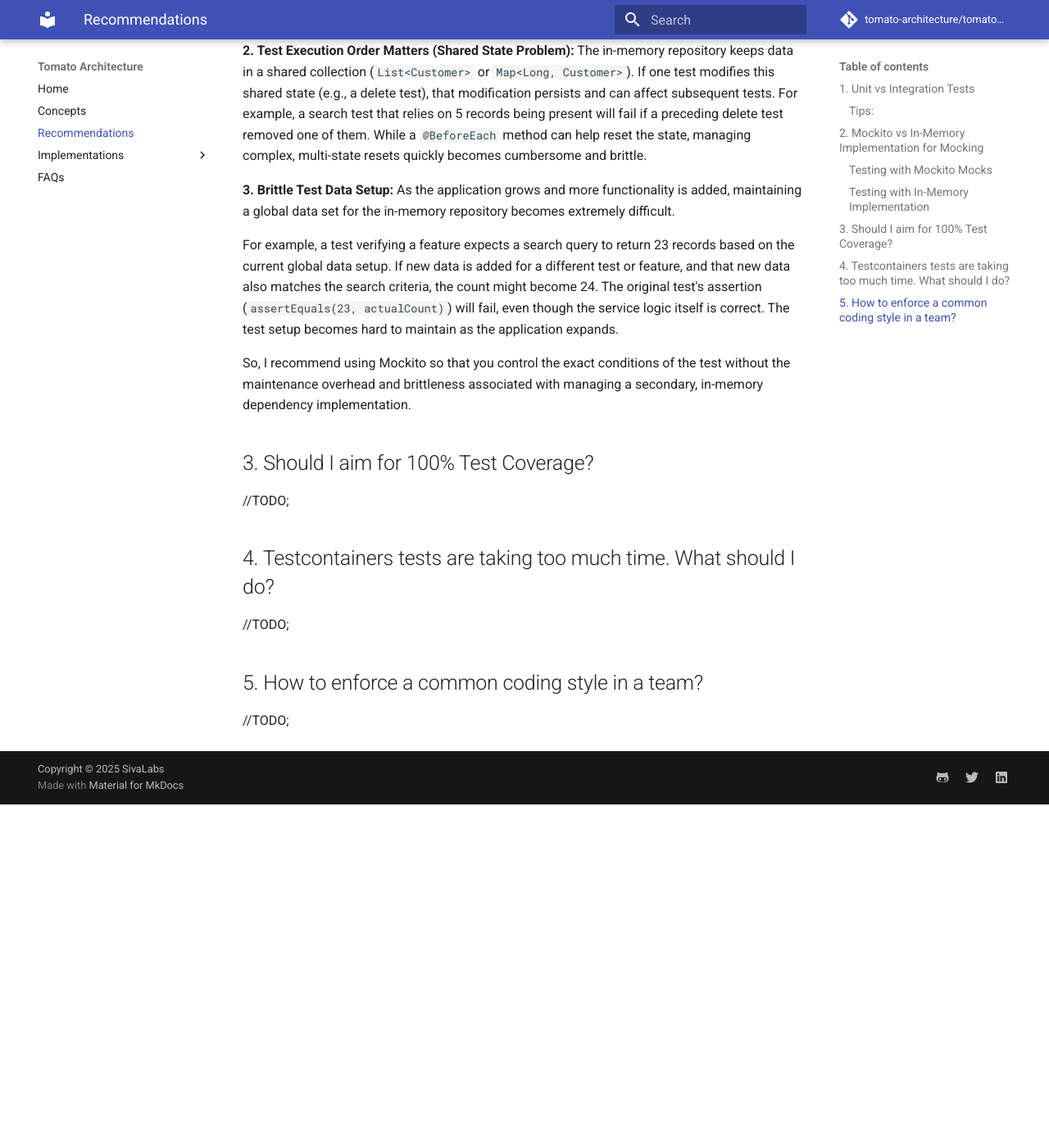
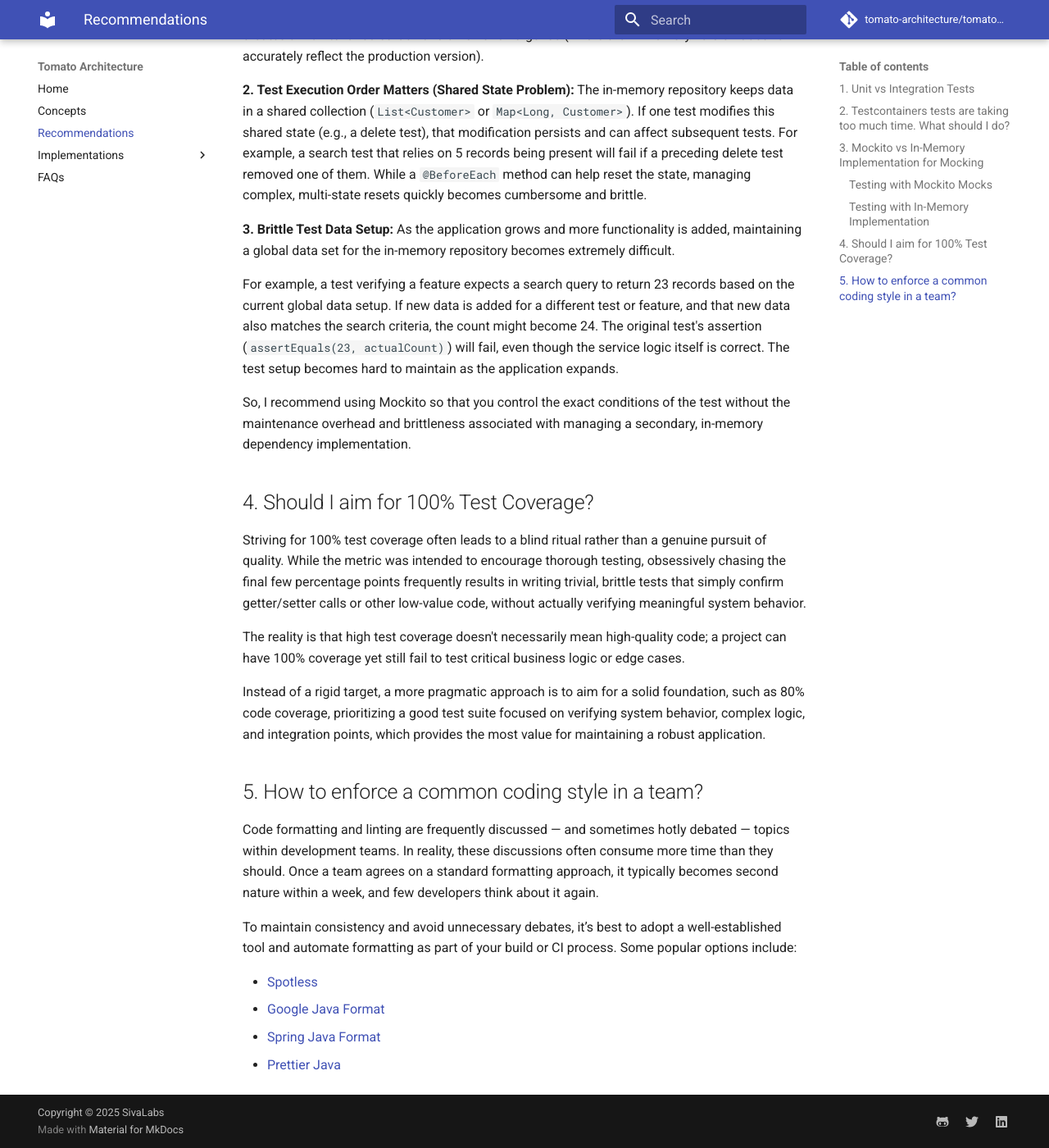
Before and after one commit to tomato-architecture/tomato-architecture.github.io, an MkDocs documentation site: the page built from docs/recommendations.md, in a window 1280 px wide and 1400 px high, scrolled down 5751 px. Shown: the whole window at 82% size. Built offline with MkDocs 1.6.1 and Material for MkDocs 9.7.7, drawn with Linux system fonts in a browser that asks for light colours; comment, search, counter and statistics services are not loaded; before the commit the page ends 6732 px from its top, so only the background shows below that; some of the changed text lies outside the part shown.

Commit message:
feat(ai): add code formatting recommendation

```diff
--- a/docs/recommendations.md
+++ b/docs/recommendations.md
@@ -9,12 +9,13 @@ That said, it's not about choosing only unit tests or only integration tests. Th
 2. **Unit Tests:** Validate the behavior of a single unit (which could be one class or a group of closely related classes) by mocking external dependencies.
 3. **Slice Tests:** While integration tests are valuable, it's not always necessary to spin up all dependencies for certain scenarios. For example, when testing invalid REST API payloads, you don't need a database or message broker. In such cases, slice tests are ideal — they load only a subset of components while mocking the rest. In Spring Boot, you can use annotations like `@WebMvcTest`, `@DataJpaTest`, and others to achieve this.
 
-### Tips:
+
+## 2. Testcontainers tests are taking too much time. What should I do?
 1. Use [Testcontainers Singleton approach](https://www.sivalabs.in/blog/run-spring-boot-testcontainers-tests-at-jet-speed/) to use the same containers for all tests.
-2. Use [Testcontainers reuse](https://java.testcontainers.org/features/reuse/) feature to keep the containers running in background instead of stopping and restarting.
+2. Use [Testcontainers reuse](https://java.testcontainers.org/features/reuse/) feature to keep the containers running in the background instead of stopping and restarting.
 3. If you are using Testcontainers with PostgreSQL, consider using [dbsandboxer](https://github.com/misirio/dbsandboxer) to speed up test execution by using PostgreSQL's template database feature.
 
-## 2. Mockito vs In-Memory Implementation for Mocking
+## 3. Mockito vs In-Memory Implementation for Mocking
 When writing unit tests for a service layer class(`CustomerService`), a common challenge is managing its dependencies, such as the `CustomerRepository`. We need a way to isolate the service logic from the actual data access implementation to ensure the test only validates the service's behavior. Two primary techniques for achieving this isolation are using a mocking framework like Mockito or creating an In-Memory implementation of the dependency.
 
 Let's assume the following simplified interfaces and class structures:
@@ -245,12 +246,19 @@ For example, a test verifying a feature expects a search query to return 23 reco
 
 So, I recommend using Mockito so that you control the exact conditions of the test without the maintenance overhead and brittleness associated with managing a secondary, in-memory dependency implementation.
 
-## 3. Should I aim for 100% Test Coverage?
-//TODO;
+## 4. Should I aim for 100% Test Coverage?
+Striving for 100% test coverage often leads to a blind ritual rather than a genuine pursuit of quality. While the metric was intended to encourage thorough testing, obsessively chasing the final few percentage points frequently results in writing trivial, brittle tests that simply confirm getter/setter calls or other low-value code, without actually verifying meaningful system behavior.
 
-## 4. Testcontainers tests are taking too much time. What should I do?
-//TODO;
+The reality is that high test coverage doesn't necessarily mean high-quality code; a project can have 100% coverage yet still fail to test critical business logic or edge cases.
 
+Instead of a rigid target, a more pragmatic approach is to aim for a solid foundation, such as 80% code coverage, prioritizing a good test suite focused on verifying system behavior, complex logic, and integration points, which provides the most value for maintaining a robust application.
 
 ## 5. How to enforce a common coding style in a team?
-//TODO;
+Code formatting and linting are frequently discussed — and sometimes hotly debated — topics within development teams. In reality, these discussions often consume more time than they should. Once a team agrees on a standard formatting approach, it typically becomes second nature within a week, and few developers think about it again.
+
+To maintain consistency and avoid unnecessary debates, it’s best to adopt a well-established tool and automate formatting as part of your build or CI process. Some popular options include:
+
+* [Spotless](https://github.com/diffplug/spotless)
+* [Google Java Format](https://github.com/google/google-java-format)
+* [Spring Java Format](https://github.com/spring-io/spring-javaformat)
+* [Prettier Java](https://github.com/jhipster/prettier-java)
```
